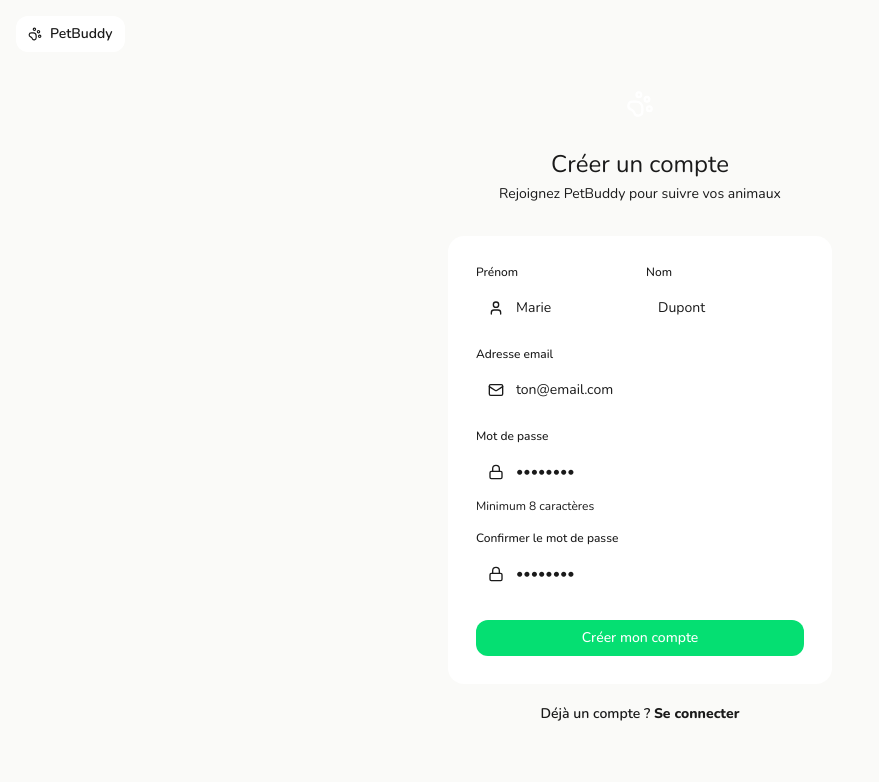
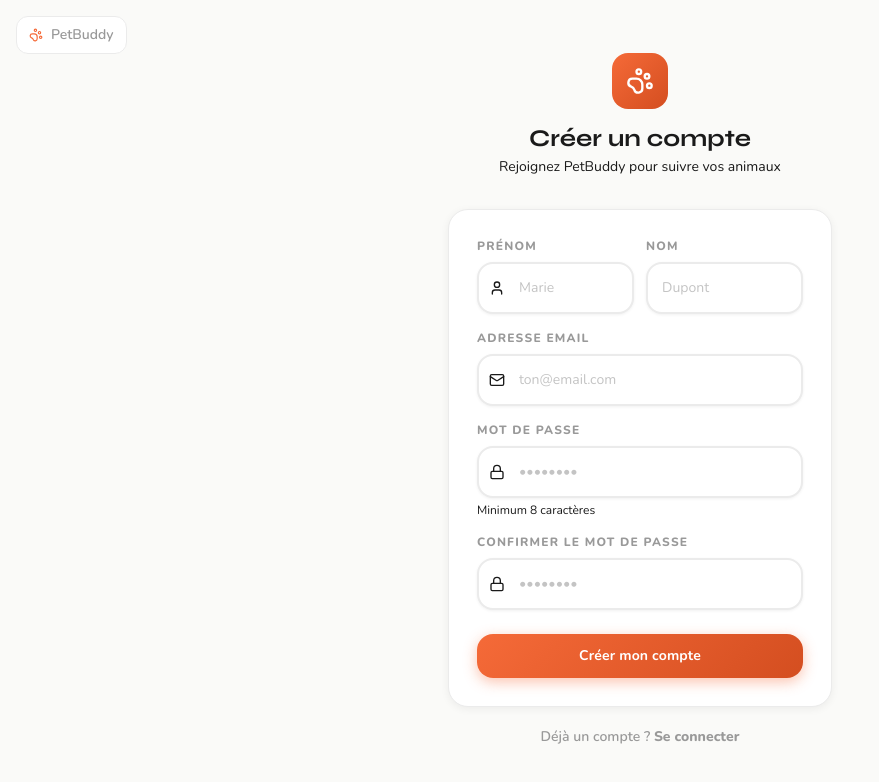
Before and after one commit to nabila-tamajnit/petbuddy-frontend, a React (Vite) app: page /register in a window 1280 px wide. Shown: the top 782 px of the page, without its empty margins (0-879 px from the left). Built offline with nearby package versions, Linux system fonts and the light colour scheme; no server answers.

Commit message:
refactor(styles): new component classes with depth, color accents and animations

```diff
--- a/src/index.css
+++ b/src/index.css
@@ -3,103 +3,262 @@
 
 #root {
     @apply min-h-screen flex flex-col;
-    background-color: var(--color-cream-50);
-    font-family: var(--font-jakarta);
+    background-color: var(--color-bg);
+    font-family: var(--font-nunito);
 }
 
-/* ── Boutons ─────────────────────────────── */
+/* ════════════════════════════════════════════
+   BOUTONS
+════════════════════════════════════════════ */
+
 .btn-primary {
-    @apply py-2 px-5 rounded-xl font-medium transition-all duration-200
-           active:scale-95 cursor-pointer text-sm;
-    background-color: var(--color-green-400);
+    @apply inline-flex items-center justify-center gap-2
+           py-3 px-6 rounded-2xl font-bold text-sm
+           transition-all duration-200 active:scale-95 cursor-pointer;
+    background: var(--gradient-orange);
     color: white;
+    box-shadow: 0 4px 14px rgba(245, 106, 56, 0.40);
+    letter-spacing: 0.01em;
 }
-.btn-primary:hover { background-color: var(--color-green-600); }
+.btn-primary:hover {
+    box-shadow: 0 6px 20px rgba(245, 106, 56, 0.50);
+    transform: translateY(-1px);
+}
+.btn-primary:active {
+    transform: translateY(0) scale(0.97);
+    box-shadow: 0 2px 8px rgba(245, 106, 56, 0.30);
+}
 
 .btn-secondary {
-    @apply py-2 px-5 rounded-xl font-medium transition-all duration-200
-           active:scale-95 cursor-pointer text-sm;
+    @apply inline-flex items-center justify-center gap-2
+           py-3 px-6 rounded-2xl font-bold text-sm
+           transition-all duration-200 active:scale-95 cursor-pointer;
     background-color: white;
-    color: var(--color-green-600);
-    border: 1.5px solid var(--color-green-400);
+    color: var(--color-orange-600);
+    border: 2px solid var(--color-orange-400);
+    box-shadow: var(--shadow-xs);
 }
-.btn-secondary:hover { background-color: var(--color-green-50); }
+.btn-secondary:hover {
+    background-color: var(--color-orange-50);
+    box-shadow: var(--shadow-sm);
+    transform: translateY(-1px);
+}
+
+.btn-teal {
+    @apply inline-flex items-center justify-center gap-2
+           py-3 px-6 rounded-2xl font-bold text-sm
+           transition-all duration-200 active:scale-95 cursor-pointer;
+    background: var(--gradient-teal);
+    color: white;
+    box-shadow: 0 4px 14px rgba(13, 148, 136, 0.35);
+}
+.btn-teal:hover {
+    box-shadow: 0 6px 20px rgba(13, 148, 136, 0.45);
+    transform: translateY(-1px);
+}
 
 .btn-ghost {
-    @apply py-2 px-5 rounded-xl font-medium transition-all duration-200
-           active:scale-95 cursor-pointer text-sm;
-    background-color: var(--color-cream-100);
-    color: var(--color-cream-500);
-    border: 0.5px solid var(--color-cream-200);
+    @apply inline-flex items-center justify-center gap-2
+           py-3 px-6 rounded-2xl font-semibold text-sm
+           transition-all duration-200 active:scale-95 cursor-pointer;
+    background-color: var(--color-bg);
+    color: var(--color-text-secondary);
+    border: 1.5px solid var(--color-border-md);
 }
-.btn-ghost:hover { background-color: var(--color-cream-200); }
+.btn-ghost:hover {
+    background-color: #F0F0F0;
+    transform: translateY(-1px);
+}
 
 .btn-danger {
-    @apply py-2 px-5 rounded-xl font-medium transition-all duration-200
-           active:scale-95 cursor-pointer text-sm;
+    @apply inline-flex items-center justify-center gap-2
+           py-3 px-6 rounded-2xl font-bold text-sm
+           transition-all duration-200 active:scale-95 cursor-pointer;
     background-color: var(--color-error);
     color: white;
+    box-shadow: 0 4px 14px rgba(224, 62, 62, 0.35);
 }
-.btn-danger:hover { opacity: 0.9; }
+.btn-danger:hover {
+    opacity: 0.90;
+    transform: translateY(-1px);
+}
 
-/* ── Inputs ──────────────────────────────── */
+/* ════════════════════════════════════════════
+   INPUTS
+════════════════════════════════════════════ */
+
 .input-field {
-    @apply w-full rounded-xl p-3 text-sm transition-all duration-200 outline-none;
-    border: 1.5px solid var(--color-cream-200);
+    @apply w-full rounded-2xl p-3.5 text-sm
+           transition-all duration-200 outline-none;
+    border: 2px solid var(--color-border);
     background-color: white;
-    color: var(--color-cream-600);
-    font-family: var(--font-jakarta);
+    color: var(--color-text-primary);
+    font-family: var(--font-nunito);
+    font-weight: 600;
+    box-shadow: var(--shadow-xs);
 }
-.input-field::placeholder { color: var(--color-cream-400); }
+.input-field::placeholder {
+    color: var(--color-text-light);
+    font-weight: 400;
+}
 .input-field:focus {
-    border-color: var(--color-green-400);
-    box-shadow: 0 0 0 3px color-mix(in srgb, var(--color-green-400) 15%, transparent);
+    border-color: var(--color-orange-400);
+    box-shadow: 0 0 0 4px rgba(245, 106, 56, 0.12),
+                var(--shadow-xs);
 }
-.input-field.error { border-color: var(--color-error); }
+.input-field.error {
+    border-color: var(--color-error);
+    box-shadow: 0 0 0 4px rgba(224, 62, 62, 0.10);
+}
 
 .label-field {
-    @apply block text-xs font-medium mb-1.5;
-    color: var(--color-cream-500);
+    @apply block text-xs font-black mb-2 uppercase tracking-widest;
+    color: var(--color-text-muted);
 }
 
-/* ── Cartes ──────────────────────────────── */
+/* ════════════════════════════════════════════
+   CARTES
+════════════════════════════════════════════ */
+
 .card {
-    @apply rounded-2xl transition-shadow duration-200;
-    background-color: white;
-    border: 0.5px solid var(--color-cream-200);
+    background-color: var(--color-surface);
+    border: 1.5px solid var(--color-border);
+    border-radius: 1.25rem;
+    box-shadow: var(--shadow-card);
+    transition: box-shadow 0.25s ease, transform 0.25s ease;
 }
 
 .card-hover:hover {
-    box-shadow: 0 4px 16px color-mix(in srgb, var(--color-cream-600) 8%, transparent);
+    box-shadow: var(--shadow-md);
+    transform: translateY(-3px);
 }
 
-/* ── Badges espèce ───────────────────────── */
-.badge-cat     { background: #FFF3E8; color: #B8650A; }
-.badge-dog     { background: #E8F0FF; color: #3D5FA0; }
-.badge-rabbit  { background: #F0F8E8; color: #4A7A2E; }
-.badge-bird    { background: #F8E8FF; color: #7A3D9E; }
-.badge-hamster { background: #FFF8E0; color: #9E7B00; }
-.badge-other   { background: var(--color-cream-100); color: var(--color-cream-500); }
+.card-accent-orange { border-left: 4px solid var(--color-orange-400); }
+.card-accent-teal   { border-left: 4px solid var(--color-teal-400); }
+.card-accent-purple { border-left: 4px solid var(--color-purple-400); }
+.card-accent-yellow { border-left: 4px solid var(--color-yellow-400); }
+
+.card-orange {
+    background: var(--color-orange-50);
+    border-color: var(--color-orange-100);
+}
+.card-teal {
+    background: var(--color-teal-50);
+    border-color: var(--color-teal-100);
+}
+.card-purple {
+    background: var(--color-purple-50);
+    border-color: var(--color-purple-100);
+}
+.card-yellow {
+    background: var(--color-yellow-50);
+    border-color: var(--color-yellow-100);
+}
+
+/* ════════════════════════════════════════════
+   BADGES
+════════════════════════════════════════════ */
 
 .badge {
-    @apply px-2.5 py-0.5 rounded-full text-xs font-medium;
+    @apply inline-flex items-center px-3 py-1
+           rounded-full text-xs font-black;
+    letter-spacing: 0.03em;
 }
 
-/* ── Titres Fraunces ─────────────────────── */
-.title-serif {
-    font-family: var(--font-fraunces);
-    color: var(--color-cream-600);
+.badge-cat     { background: #FFF0E0; color: #C45000; }
+.badge-dog     { background: #E0F7FA; color: #00695C; }
+.badge-rabbit  { background: #E8F5E0; color: #2E7D32; }
+.badge-bird    { background: #F0E8FF; color: #5020B0; }
+.badge-hamster { background: #FFF8E0; color: #8C5A00; }
+.badge-other   { background: #F0F0F0; color: #555555; }
+
+/* ════════════════════════════════════════════
+   TYPOGRAPHIE
+════════════════════════════════════════════ */
+
+.title-display {
+    font-family: var(--font-syne);
+    font-weight: 800;
+    color: var(--color-text-primary);
+    line-height: 1.1;
+    letter-spacing: -0.02em;
 }
 
-/* ── Animations ──────────────────────────── */
+.title-serif {
+    font-family: var(--font-syne);
+    font-weight: 700;
+    color: var(--color-text-primary);
+    line-height: 1.2;
+}
+
+.text-label {
+    @apply text-xs font-black uppercase tracking-widest;
+    color: var(--color-text-muted);
+}
+
+/* ════════════════════════════════════════════
+   CHIPS — étiquettes colorées
+════════════════════════════════════════════ */
+
+.chip {
+    @apply inline-flex items-center gap-1.5 px-3 py-1.5
+           rounded-full text-xs font-bold;
+}
+.chip-orange {
+    background: var(--color-orange-100);
+    color: var(--color-orange-600);
+}
+.chip-teal {
+    background: var(--color-teal-100);
+    color: var(--color-teal-600);
+}
+.chip-purple {
+    background: var(--color-purple-100);
+    color: var(--color-purple-600);
+}
+.chip-yellow {
+    background: var(--color-yellow-100);
+    color: var(--color-yellow-600);
+}
+
+/* ════════════════════════════════════════════
+   SECTION HERO
+════════════════════════════════════════════ */
+
+.section-hero {
+    background: var(--gradient-hero);
+    border-radius: 1.5rem;
+    color: white;
+}
+
+/* ════════════════════════════════════════════
+   ANIMATIONS
+════════════════════════════════════════════ */
+
 @keyframes fadeIn {
-    from { opacity: 0; transform: translateY(8px); }
+    from { opacity: 0; transform: translateY(12px); }
     to   { opacity: 1; transform: translateY(0); }
 }
-.animate-fadeIn { animation: fadeIn 0.3s ease-out forwards; }
+.animate-fadeIn {
+    animation: fadeIn 0.4s cubic-bezier(0.22, 1, 0.36, 1) forwards;
+}
+
+@keyframes fadeInScale {
+    from { opacity: 0; transform: scale(0.95); }
+    to   { opacity: 1; transform: scale(1); }
+}
+.animate-fadeInScale {
+    animation: fadeInScale 0.35s cubic-bezier(0.22, 1, 0.36, 1) forwards;
+}
 
 @keyframes float {
-    0%, 100% { transform: translateY(0); }
-    50% { transform: translateY(-10px); }
+    0%, 100% { transform: translateY(0px); }
+    50%       { transform: translateY(-10px); }
 }
 .animate-float { animation: float 4s ease-in-out infinite; }
+
+@keyframes pulse-soft {
+    0%, 100% { opacity: 1; }
+    50%       { opacity: 0.65; }
+}
+.animate-pulse-soft { animation: pulse-soft 2.5s ease-in-out infinite; }
```
